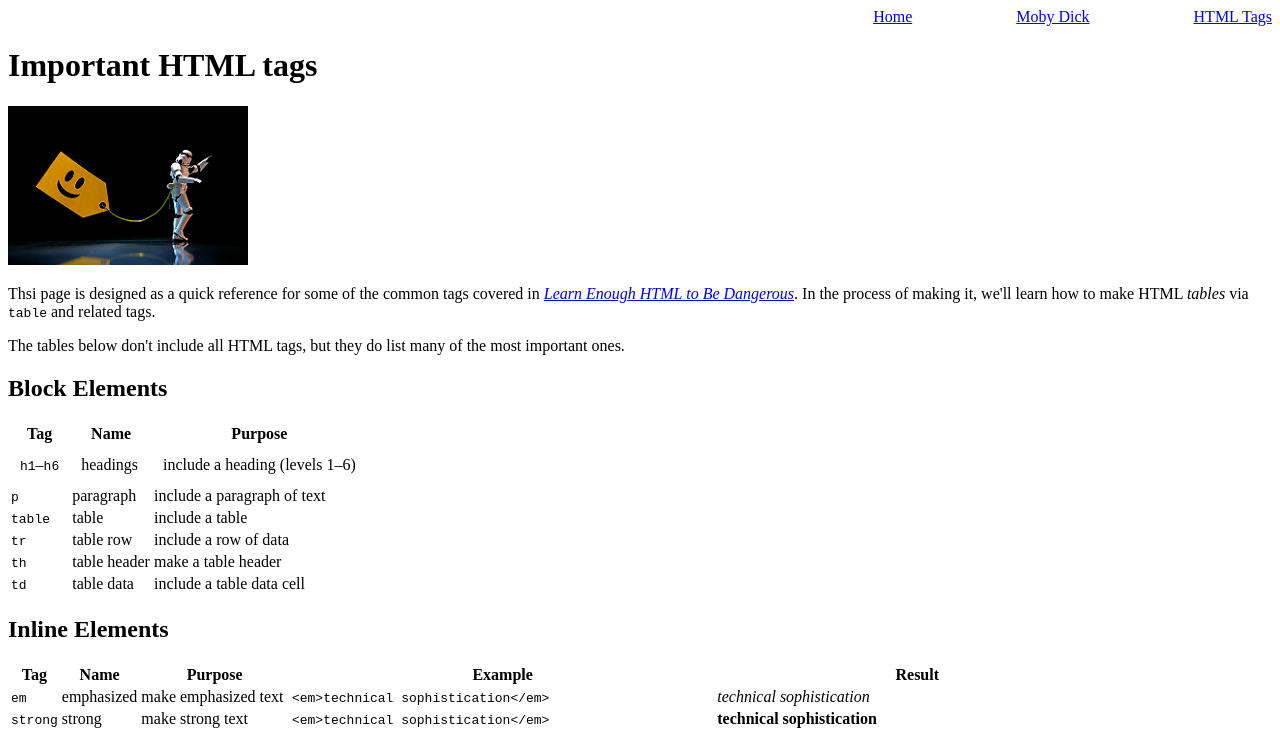
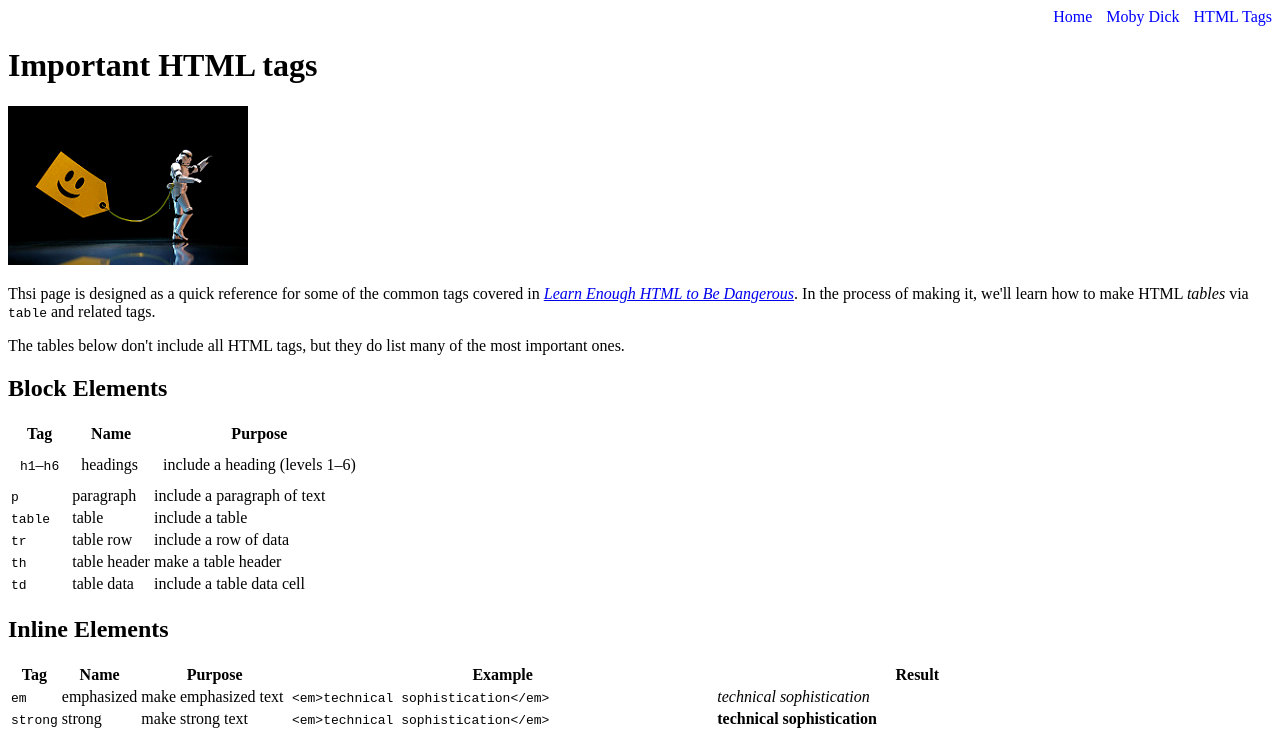
Before and after one commit to jtellis1991/sample-website, a plain HTML site: page tags.html in a window 1280 px wide. Shown: the top 732 px of the page. Drawn offline with Linux system fonts and the light colour scheme.

Commit message:
Finish sample website

```diff
--- a/css/main.css
+++ b/css/main.css
@@ -4,3 +4,6 @@
       .nav-spacing {
         margin: 0 0 0 10px;
       }
+      .image-link {
+        text-decoration: none; color: blue;
+      }
--- a/tags.html
+++ b/tags.html
@@ -2,14 +2,14 @@
 <html lang=en>
   <head>
     <title>HTML tags</title>
-    <meta charset="utf-8">
+    <link rel="stylesheet" href="css/main.css">
   </head>
   <body>
 
-    <div style="text-align: right;">
-      <a href="index.html">Home</a>
-      <a href="moby_dick.html" style="margin: 0 0 0 100px;">Moby Dick</a>
-      <a href="tags.html" style="margin: 0 0 0 100px;">HTML Tags</a>
+    <div id="main-nav" class="nav-menu">
+      <a href="index.html" class="nav-spacing image-link">Home</a>
+      <a href="moby_dick.html" class="nav-spacing image-link">Moby Dick</a>
+      <a href="tags.html" class="nav-spacing image-link" >HTML Tags</a>
     </div>
 
     <h1>Important HTML tags</h1>
```
Also changed, not shown: index.html (+4 -4 lines), moby_dick.html (+5 -4 lines).
